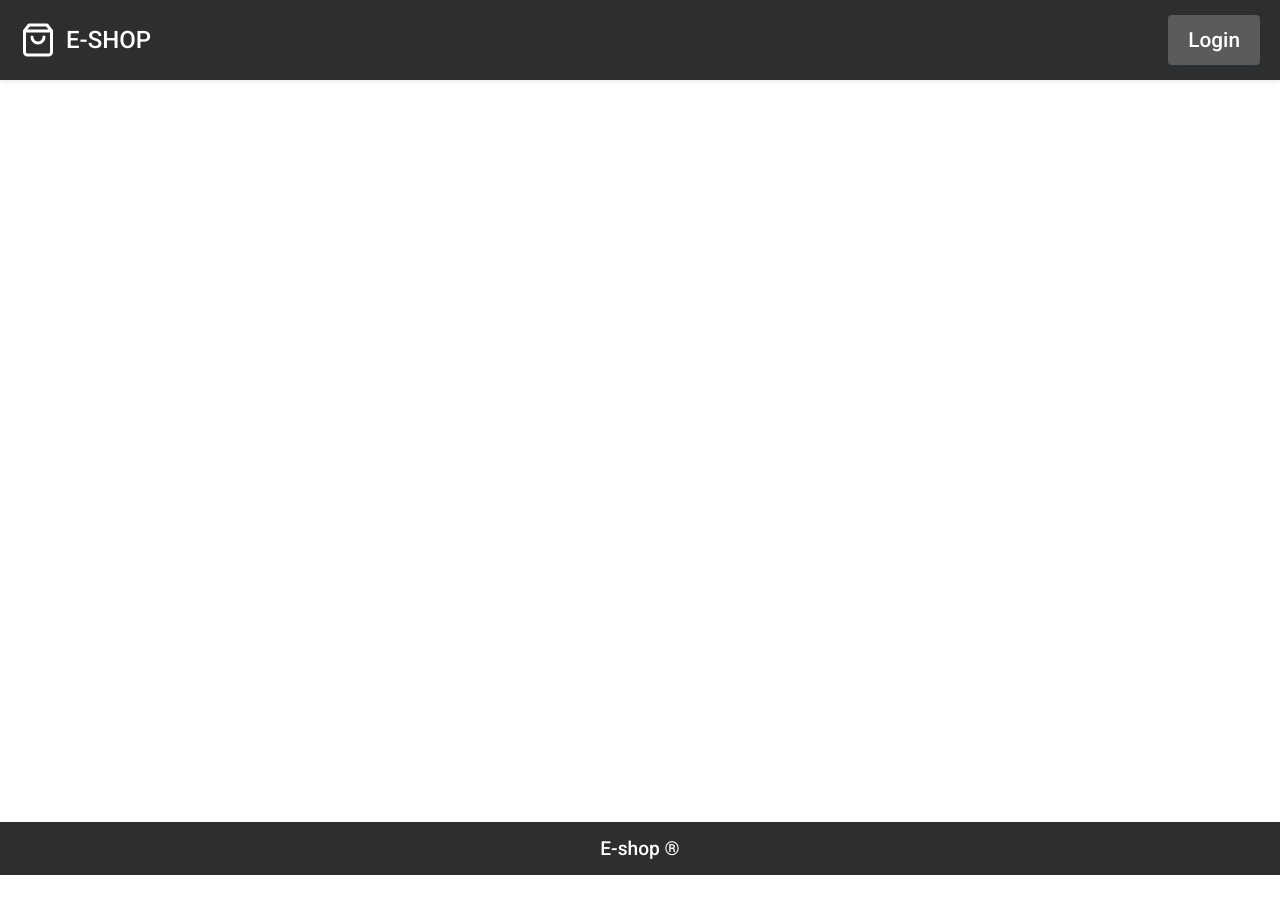
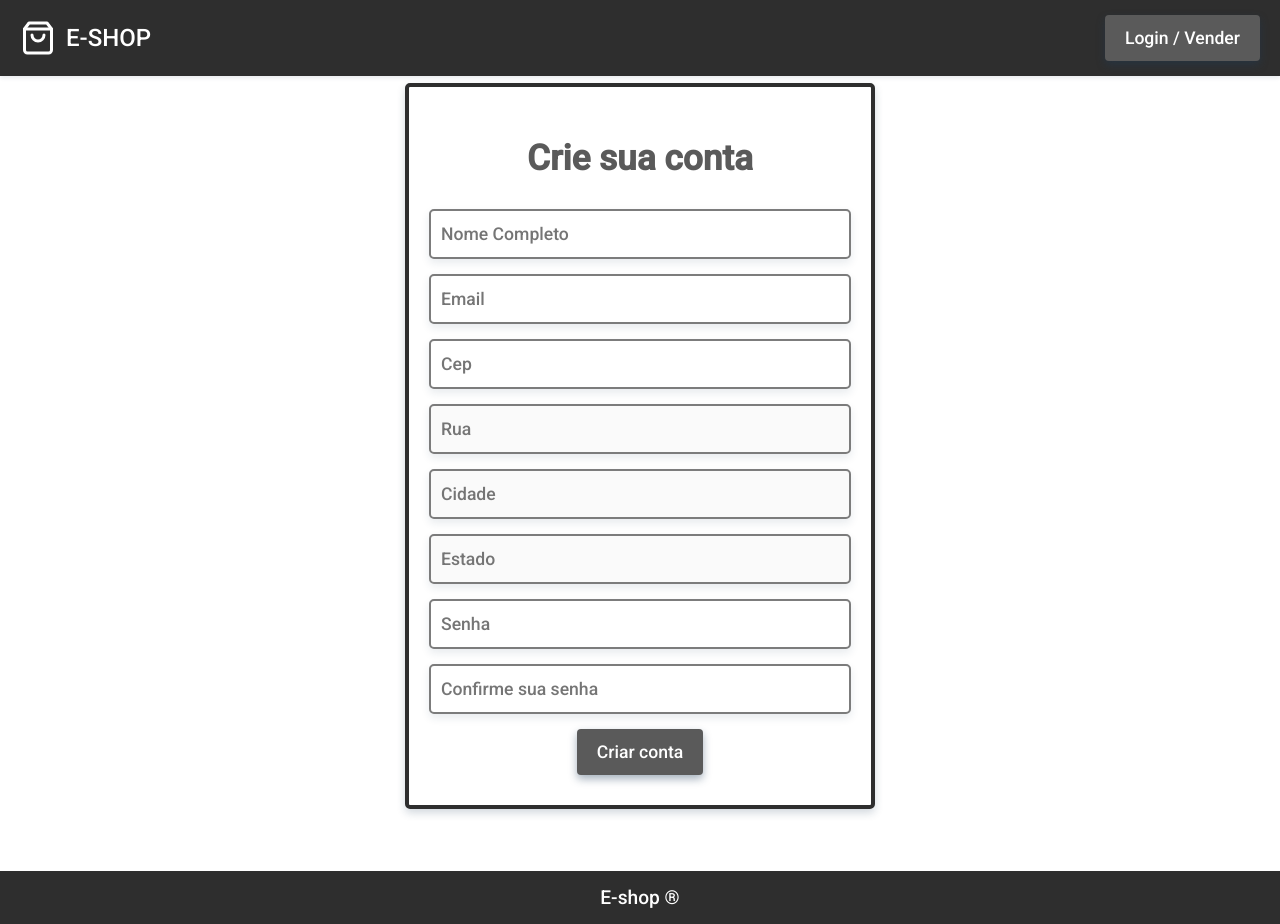
Before and after one commit to MathLouren/E-COMMERCE, a Vue app: page /registrar in a window 1280 px wide. Before the commit the page ends 875 px from the top, so only its background shows below. Built offline with nearby package versions, Linux system fonts and the light colour scheme.

Commit message:
register style

```diff
--- a/src/App.vue
+++ b/src/App.vue
@@ -75,8 +75,8 @@ main{
   color: #fff;
   border-radius: 4px;
   text-align: center;
-  font-size: 1.3rem;
-  box-shadow: 0 4px 8px rgba(30, 60, 90, 0.2);
+  font-size: 1.1rem;
+  box-shadow: 0 4px 8px rgba(30, 60, 90, 0.4);
   transition: all 0.3s;
   border: none;
   cursor: pointer;
@@ -93,6 +93,8 @@ input{
   font-size: 1.1rem;
   outline: none;
   border: 2px solid rgb(124, 124, 124);
+  border-radius: 5px;
+  box-shadow: 0 4px 8px rgba(30, 60, 90, 0.1);
   margin: 0 10px;
   transition: .4s;
 }
--- a/src/components/LoginCriar.vue
+++ /dev/null
@@ -1,33 +0,0 @@
-<template>
-  <section>
-            <button v-if="!criar" @click="criar = true" class="btn">Novo? Criar conta</button>
-        <transition mode="out-in">
-            <UsuarioForm v-if="criar"/>
-        </transition>
-  </section>
-</template>
-
-<script>
-import UsuarioForm from "@/components/UsuarioForm.vue"
-
-export default {
-    name:"LoginCriar",
-    components:{
-        UsuarioForm
-    },
-    data(){
-        return{
-            criar:false
-        }
-    }
-}
-</script>
-
-<style scoped>
-
-.btn{
-    width: 100%;
-    max-width: 300px;
-}
-
-</style>
--- a/src/components/ProdutosLista.vue
+++ b/src/components/ProdutosLista.vue
@@ -108,7 +108,7 @@ export default {
 
 .produtos img{
     margin: 10px 0;
-    height: 100%;
+    height: 95%;
     width: 100%;
     max-width: 270px;
 }
--- a/src/components/TheHeader.vue
+++ b/src/components/TheHeader.vue
@@ -6,7 +6,7 @@
             <span>E-SHOP</span>
           </router-link>
           <router-link v-if="$store.state.login" to="/usuario" class="btn">{{nome}}</router-link>
-          <router-link to="/login" class="btn" v-else>Login</router-link>
+          <router-link to="/login" class="btn" v-else>Login / Vender</router-link>
       </nav>
   </header>
 </template>
--- a/src/components/UsuarioForm.vue
+++ /dev/null
@@ -1,33 +0,0 @@
-<template>
-<section>
-  <div class="form">
-    <h2>Crie sua conta</h2>
-    <form>
-      <input type="text" placeholder="Nome Completo">
-      <input type="text" placeholder="Nome Completo">
-      <input type="text" placeholder="Nome Completo">
-      <input type="text" placeholder="Nome Completo">
-      <button class="btn">Criar conta</button>
-    </form>
-  </div>
-</section>
-</template>
-
-<script>
-export default {
-  name:"UsuarioForm"
-}
-</script>
-
-<style scoped>
-
-section{
-  width: 400px;
-}
-
-h2{
-  text-align: center;
-  margin-top: 20px;
-}
-
-</style>
--- a/src/router/index.js
+++ b/src/router/index.js
@@ -4,6 +4,7 @@ import Home from "../views/Home.vue"
 import Login from "../views/Login.vue"
 import Produto from "../views/Produto.vue"
 import Usuario from "../views/usuario/Usuario.vue"
+import UsuarioCriar from "../views/UsuarioCriar.vue"
 
 
 Vue.use(VueRouter)
@@ -30,6 +31,11 @@ const routes = [
     name:"usuario",
     component: Usuario
   },
+  {
+    path:"/registrar",
+    name:"resgistrar",
+    component: UsuarioCriar
+  }
 ]
 
 const router = new VueRouter({
--- a/src/views/Login.vue
+++ b/src/views/Login.vue
@@ -7,7 +7,7 @@
                   <input type="text" placeholder="Email" v-model="email">
                   <input type="password" placeholder="Senha" v-model="senha">
                   <button class="btn" @click.prevent="logar">Entrar</button>
-                  <LoginCriar />
+                  <router-link class="btn" to="/registrar">Novo? Crie sua conta</router-link>
               </form>
           </div>
       </div>
@@ -15,11 +15,11 @@
 </template>
 
 <script>
-import LoginCriar from "@/components/LoginCriar.vue"
+
 
 export default {
     components:{
-        LoginCriar
+
     },
     data(){
         return{
@@ -39,15 +39,11 @@ export default {
 <style scoped>
 
 .form_container{
-    height: 80vh;
+    height: 90vh;
     width: 100%;
     display: flex;
+    align-items: center;
     justify-content: center;
-    align-items: center;
-}
-
-.check{
-    display: inline;
 }
 
 .form{
@@ -58,6 +54,8 @@ export default {
     flex-direction: column;
     border-radius: 5px;
     padding: 30px 20px;
+    margin-top: 20px;
+    box-shadow: 0 4px 8px rgba(30, 60, 90, 0.2);
 }
 
 </style>
--- /dev/null
+++ b/src/views/UsuarioCriar.vue
@@ -0,0 +1,52 @@
+<template>
+<section>
+  <div class="form">
+    <h2>Crie sua conta</h2>
+    <form>
+      <input type="text" placeholder="Nome Completo">
+      <input type="email" placeholder="Email">
+      <input type="text" placeholder="Cep">
+      <input type="text" placeholder="Rua" disabled>
+      <input type="text" placeholder="Cidade" disabled>
+      <input type="text" placeholder="Estado" disabled>
+      <input type="password" placeholder="Senha">
+      <input type="password" placeholder="Confirme sua senha">
+      <button class="btn">Criar conta</button>
+    </form>
+  </div>
+</section>
+</template>
+
+<script>
+export default {
+  name:"UsuarioForm"
+}
+</script>
+
+<style scoped>
+
+section{
+  height: 90vh;
+  display: flex;
+  justify-content: center;
+  align-items: center;
+}
+
+h2{
+  text-align: center;
+  margin-top: 20px;
+}
+
+.form{
+    border: 4px solid rgb(46, 46, 46);
+    width: 100%;
+    max-width: 470px;
+    display: flex;
+    flex-direction: column;
+    border-radius: 5px;
+    padding: 30px 20px;
+    margin-top: 20px;
+    box-shadow: 0 4px 8px rgba(30, 60, 90, 0.2);
+}
+
+</style>
```
